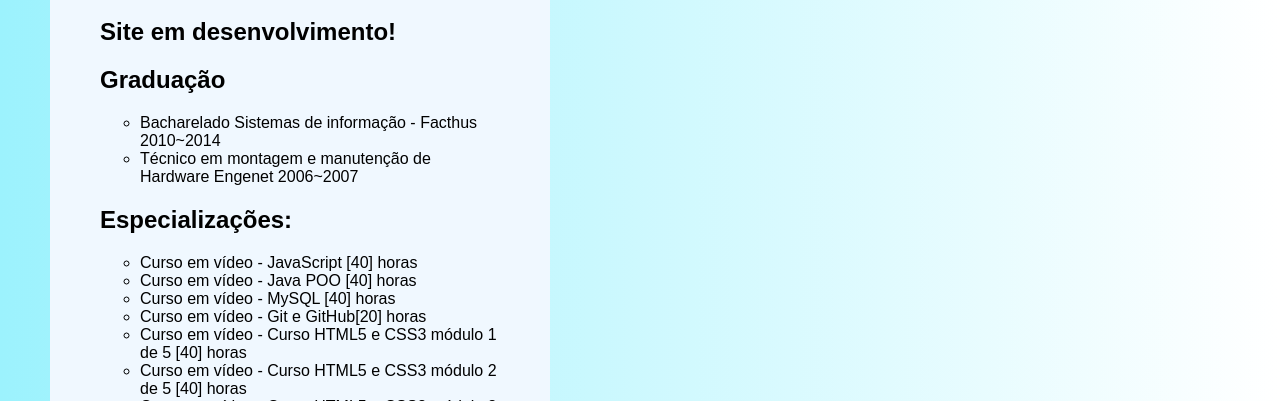
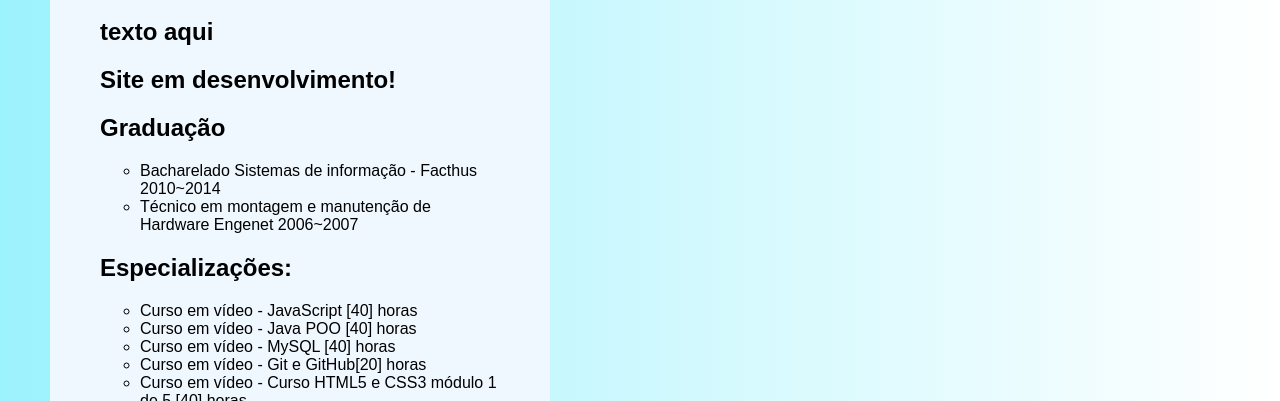
Before and after one commit to DevAlexandre1/HTML5_CSS3_intermediario, a plain HTML site: page exercicios/ex21/caixa03.html in a window 1280 px wide. Shown: the part 699-1100 px from the top of the page. Drawn offline with Linux system fonts and the light colour scheme.

Commit message:
texto css

```diff
--- a/exercicios/ex21/caixa03.html
+++ b/exercicios/ex21/caixa03.html
@@ -24,6 +24,12 @@
 <body>
     <main>
         <h1>Meu Site</h1>
+        <h2 id="bio">
+            texto aqui
+
+
+        </h2>
+
         <h2>Site em desenvolvimento!</h2>
 
         <h2>Graduação</h2>
--- a/exercicios/ex21/style.css
+++ b/exercicios/ex21/style.css
@@ -19,6 +19,9 @@ h1 {
     font-size: 50px;
 
 }
+h2#bio{
+    color:black;
+}
 p{
     text-align: justify;
 }
```
